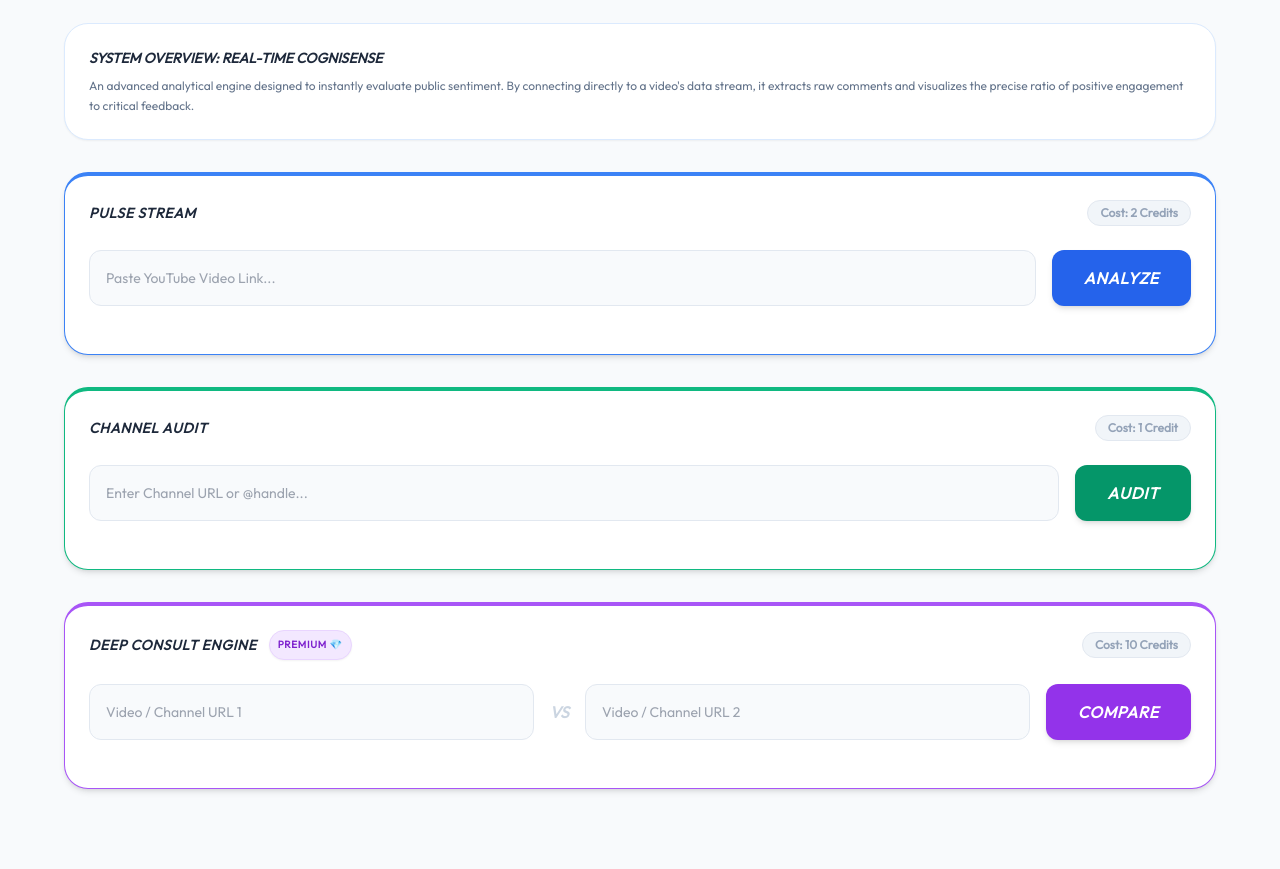
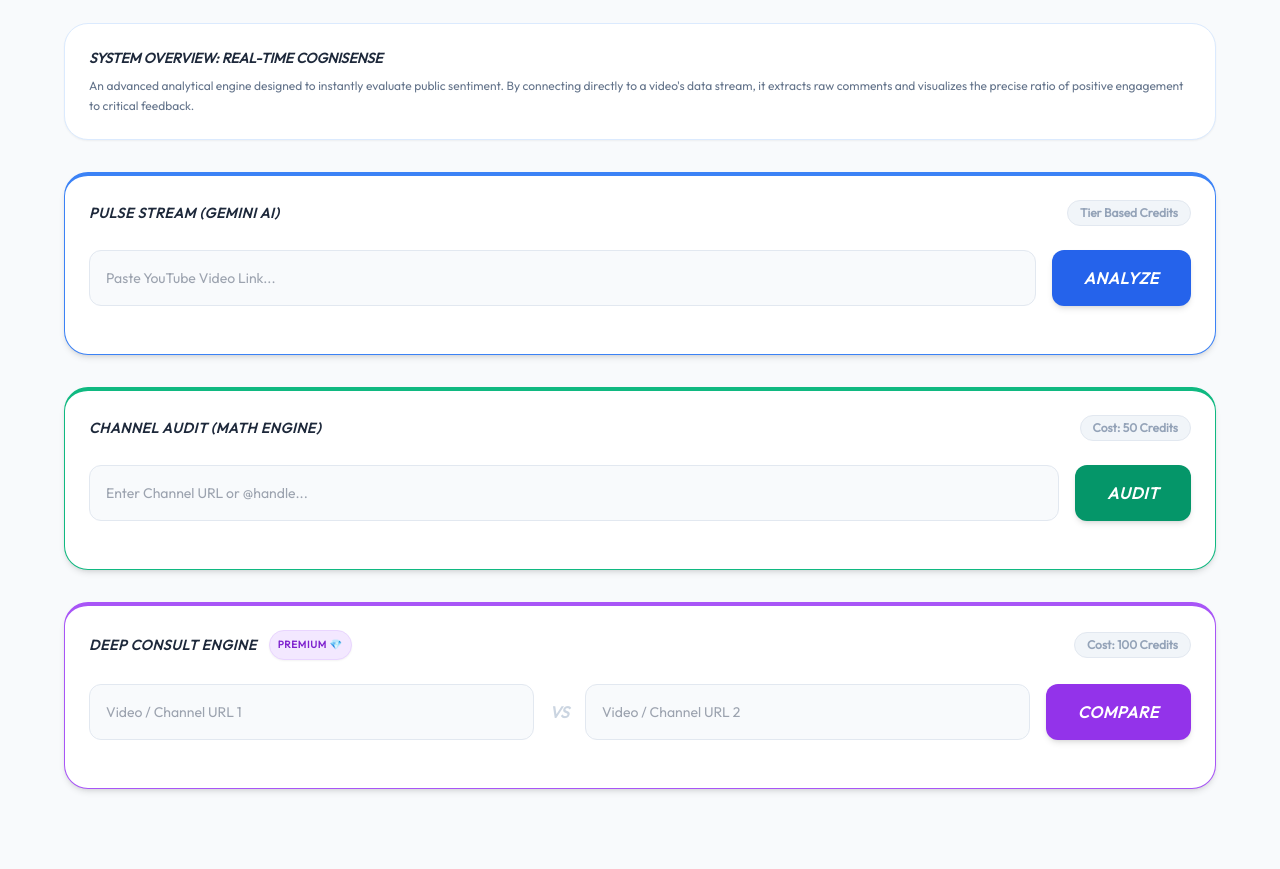
Before and after one commit to MrinalDashora/Real_Time_Analyzer, a Python web app: template templates/studio.html in a window 1280 px wide. Shown: the part 142-1011 px from the top of the page. Run offline with Jinja, Linux system fonts and the light colour scheme; the template is opened without the code that fills it, so the values that code supplies are empty; some libraries are stand-ins or nearby versions.

Commit message:
Updated Frontend UI, Chart.js embedded, and fixed overlap bug

```diff
--- a/templates/studio.html
+++ b/templates/studio.html
@@ -1,6 +1,8 @@
 {% extends 'layout.html' %}
 
 {% block content %}
+<script src="https://cdn.jsdelivr.net/npm/chart.js"></script>
+
 <div class="glass p-6 mb-8 border border-blue-100 shadow-sm">
     <h3 class="font-black italic text-sm mb-2 uppercase text-slate-800">System Overview: Real-Time CogniSense</h3>
     <p class="text-xs text-slate-500 leading-relaxed">An advanced analytical engine designed to instantly evaluate public sentiment. By connecting directly to a video's data stream, it extracts raw comments and visualizes the precise ratio of positive engagement to critical feedback.</p>
@@ -8,8 +10,8 @@
 
 <div class="glass p-6 mb-8 border-t-4 border-blue-500 shadow-md transition-all">
     <div class="flex flex-col sm:flex-row sm:justify-between sm:items-center mb-6">
-        <h2 class="font-black italic text-sm uppercase tracking-wider text-slate-800 mb-2 sm:mb-0">Pulse Stream</h2>
-        <span class="text-slate-400 text-xs font-bold bg-slate-100 px-3 py-1 rounded-full border border-slate-200">Cost: 2 Credits</span>
+        <h2 class="font-black italic text-sm uppercase tracking-wider text-slate-800 mb-2 sm:mb-0">Pulse Stream (Gemini AI)</h2>
+        <span class="text-slate-400 text-xs font-bold bg-slate-100 px-3 py-1 rounded-full border border-slate-200">Tier Based Credits</span>
     </div>
 
     <div class="flex flex-col sm:flex-row gap-4 mb-6">
@@ -30,19 +32,20 @@
         </div>
 
         <div class="flex justify-between items-end mb-2 px-1">
-            <p class="text-[10px] font-bold text-slate-400 uppercase tracking-widest">Recent Comments Stream</p>
-            <p class="text-xs font-bold text-slate-500 bg-slate-100 px-2 py-1 rounded-md border border-slate-200">Total Comments: <span id="totalMetaComments" class="text-slate-800">0</span></p>
+            <p class="text-[10px] font-bold text-slate-400 uppercase tracking-widest">Analysis Engine</p>
+            <p class="text-xs font-bold text-slate-500 bg-slate-100 px-2 py-1 rounded-md border border-slate-200">Total Comments Analysed: <span id="totalMetaComments" class="text-slate-800">0</span></p>
         </div>
 
-        <div class="p-4 border border-slate-200 rounded-xl bg-white h-48 overflow-y-auto text-xs text-slate-600 shadow-inner" id="commentStream">
+        <div class="p-4 border border-slate-200 rounded-xl bg-white h-auto text-xs text-slate-600 shadow-inner" id="commentStream">
+            <p class="text-center font-bold text-slate-400 py-4">Sentiment mapped successfully via Gemini 1.5 Flash Engine.</p>
         </div>
     </div>
 </div>
 
 <div class="glass p-6 mb-8 border-t-4 border-emerald-500 shadow-md">
     <div class="flex flex-col sm:flex-row sm:justify-between sm:items-center mb-6">
-        <h2 class="font-black italic text-sm uppercase tracking-wider text-slate-800 mb-2 sm:mb-0">Channel Audit</h2>
-        <span class="text-slate-400 text-xs font-bold bg-slate-100 px-3 py-1 rounded-full border border-slate-200">Cost: 1 Credit</span>
+        <h2 class="font-black italic text-sm uppercase tracking-wider text-slate-800 mb-2 sm:mb-0">Channel Audit (Math Engine)</h2>
+        <span class="text-slate-400 text-xs font-bold bg-slate-100 px-3 py-1 rounded-full border border-slate-200">Cost: 50 Credits</span>
     </div>
 
     <div class="flex flex-col sm:flex-row gap-4 mb-6">
@@ -50,18 +53,9 @@
         <button onclick="runAudit()" id="auditBtn" class="bg-emerald-600 hover:bg-emerald-700 text-white font-black px-8 py-4 rounded-xl transition uppercase italic tracking-wider shadow-md w-full sm:w-auto">Audit</button>
     </div>
 
-    <div id="auditResults" class="hidden animate-fade-in mt-6 pt-6 border-t border-slate-100 grid grid-cols-2 md:grid-cols-4 gap-4">
-        <div class="p-4 bg-slate-50 rounded-xl border border-slate-100 text-center">
-            <p class="text-[10px] font-bold text-slate-400 uppercase tracking-widest mb-1">Subscribers</p>
-            <p class="text-xl font-black text-slate-800" id="auditSubs">0</p>
-        </div>
-        <div class="p-4 bg-slate-50 rounded-xl border border-slate-100 text-center">
-            <p class="text-[10px] font-bold text-slate-400 uppercase tracking-widest mb-1">Total Views</p>
-            <p class="text-xl font-black text-slate-800" id="auditViews">0</p>
-        </div>
-        <div class="p-4 bg-slate-50 rounded-xl border border-slate-100 text-center">
-            <p class="text-[10px] font-bold text-slate-400 uppercase tracking-widest mb-1">Videos</p>
-            <p class="text-xl font-black text-slate-800" id="auditVids">0</p>
+    <div id="auditResults" class="hidden animate-fade-in mt-6 pt-6 border-t border-slate-100">
+        <div class="bg-white p-4 rounded-xl border border-slate-200 shadow-sm">
+            <canvas id="cognisenseAuditChart" height="100"></canvas>
         </div>
     </div>
 </div>
@@ -72,7 +66,7 @@
             Deep Consult Engine
             <span class="ml-3 text-[10px] bg-purple-100 border border-purple-200 text-purple-700 px-2 py-1 rounded-full not-italic shadow-sm">Premium 💎</span>
         </h2>
-        <span class="text-slate-400 text-xs font-bold bg-slate-100 px-3 py-1 rounded-full border border-slate-200">Cost: 10 Credits</span>
+        <span class="text-slate-400 text-xs font-bold bg-slate-100 px-3 py-1 rounded-full border border-slate-200">Cost: 100 Credits</span>
     </div>
 
     <div class="flex flex-col md:flex-row gap-4 mb-6 relative z-10">
@@ -139,6 +133,7 @@
         return num.toLocaleString('en-IN');
     }
 
+    // 1. PULSE STREAM FIXED (Aligns with new Gemini backend)
     async function runPulse() {
         const btn = document.getElementById('pulseBtn');
         const url = document.getElementById('videoUrl').value.trim();
@@ -159,21 +154,15 @@
                 if(data.error.includes("login") || data.error.includes("Authentication")) window.location.href = "/login";
             } else {
                 document.getElementById('pulseResults').classList.remove('hidden');
-                document.getElementById('posScore').innerText = data.data.positive + "%";
-                document.getElementById('negScore').innerText = data.data.negative + "%";
 
-                document.getElementById('totalMetaComments').innerText = formatNumber(data.data.meta.comments_total);
+                // Supporting both new and old backend structure natively
+                const pos = data.positive !== undefined ? data.positive : (data.data && data.data.positive ? data.data.positive : 0);
+                const neg = data.negative !== undefined ? data.negative : (data.data && data.data.negative ? data.data.negative : 0);
+                const total = data.total_comments !== undefined ? data.total_comments : (data.data && data.data.meta ? data.data.meta.comments_total : 0);
 
-                const streamBox = document.getElementById('commentStream');
-                streamBox.innerHTML = data.data.stream.map(c => {
-                    const textClass = c.sentiment === 'negative' ? 'text-rose-600 font-medium text-sm' : 'text-slate-700 text-sm';
-                    const badgeClass = c.sentiment === 'positive' ? 'text-emerald-500' : c.sentiment === 'negative' ? 'text-rose-600' : 'text-slate-400';
-
-                    return `<div class="mb-3 pb-3 border-b border-slate-100 flex items-start justify-between">
-                        <span class="${textClass}">${c.html}</span>
-                        <span class="${badgeClass} font-bold uppercase text-[10px] ml-3 mt-1 shrink-0 bg-slate-50 px-2 py-0.5 rounded">${c.sentiment}</span>
-                    </div>`
-                }).join('');
+                document.getElementById('posScore').innerText = pos + "%";
+                document.getElementById('negScore').innerText = neg + "%";
+                document.getElementById('totalMetaComments').innerText = formatNumber(total);
 
                 updateCredits(data.credits_left);
             }
@@ -183,6 +172,7 @@
         btn.innerText = "Analyze"; btn.disabled = false;
     }
 
+    // 2. CHANNEL AUDIT FIXED (Chart.js injection)
     async function runAudit() {
         const btn = document.getElementById('auditBtn');
         const url = document.getElementById('auditUrl').value.trim();
@@ -191,10 +181,10 @@
         btn.innerText = "Auditing..."; btn.disabled = true;
 
         try {
-            const res = await fetch('/audit_channel', {
+            const res = await fetch('/api/channel-audit', {
                 method: 'POST',
                 headers: {'Content-Type': 'application/json'},
-                body: JSON.stringify({channel_id: url})
+                body: JSON.stringify({url: url})
             });
             const data = await res.json();
 
@@ -203,9 +193,53 @@
                 if(data.error.includes("login") || data.error.includes("Authentication")) window.location.href = "/login";
             } else {
                 document.getElementById('auditResults').classList.remove('hidden');
-                document.getElementById('auditSubs').innerText = formatNumber(data.subscriberCount);
-                document.getElementById('auditViews').innerText = formatNumber(data.viewCount);
-                document.getElementById('auditVids').innerText = formatNumber(data.videoCount);
+
+                const ctx = document.getElementById('cognisenseAuditChart').getContext('2d');
+
+                // Destroy previous chart to prevent UI overlap glitch
+                if (window.cogniChart) { window.cogniChart.destroy(); }
+
+                window.cogniChart = new Chart(ctx, {
+                    type: 'line',
+                    data: {
+                        labels: data.labels,
+                        datasets: [
+                            {
+                                label: 'Total Views (Reach)',
+                                data: data.views,
+                                borderColor: 'rgb(59, 130, 246)',
+                                backgroundColor: 'rgba(59, 130, 246, 0.1)',
+                                yAxisID: 'yViews',
+                                tension: 0.4,
+                                fill: true
+                            },
+                            {
+                                label: 'Engagement Rate (%)',
+                                data: data.engagement,
+                                borderColor: 'rgb(16, 185, 129)',
+                                borderDash: [5, 5],
+                                yAxisID: 'yEngagement',
+                                tension: 0.4
+                            }
+                        ]
+                    },
+                    options: {
+                        responsive: true,
+                        interaction: { mode: 'index', intersect: false },
+                        scales: {
+                            yViews: {
+                                type: 'linear', display: true, position: 'left',
+                                title: { display: true, text: 'Total Views' }
+                            },
+                            yEngagement: {
+                                type: 'linear', display: true, position: 'right',
+                                title: { display: true, text: 'Engagement Rate (%)' },
+                                grid: { drawOnChartArea: false }
+                            }
+                        }
+                    }
+                });
+
                 updateCredits(data.credits_left);
             }
         } catch(e) {
@@ -214,6 +248,7 @@
         btn.innerText = "Audit"; btn.disabled = false;
     }
 
+    // 3. DEEP CONSULT FIXED (Isolated Variables to prevent Data Overlap)
     async function runVersus() {
         const btn = document.getElementById('vsBtn');
         const u1Raw = document.getElementById('vsUrl1').value.trim();
@@ -223,6 +258,12 @@
 
         const u1 = u1Raw || u2Raw;
         const u2 = (u1Raw && u2Raw) ? u2Raw : "";
+
+        // UI Reset Pre-Fetch to ensure no old data carries over
+        document.getElementById('vsName1').innerText = "Loading...";
+        document.getElementById('vsAdvice1').innerText = "-";
+        document.getElementById('vsName2').innerText = "Loading...";
+        document.getElementById('vsAdvice2').innerText = "-";
 
         btn.innerText = "Extracting Algorithmic Data..."; btn.disabled = true;
 
@@ -253,10 +294,12 @@
                     document.getElementById('vsCard1').parentElement.classList.replace('md:grid-cols-1', 'md:grid-cols-2');
                     document.getElementById('vsVerdict').innerText = data.verdict;
 
+                    // Card 1 Isolation
                     document.getElementById('vsName1').innerText = data.c1.name;
                     document.getElementById('vsSubs1').innerText = formatNumber(data.c1.subs);
                     document.getElementById('vsAdvice1').innerText = data.c1.advice;
 
+                    // Card 2 Isolation
                     document.getElementById('vsName2').innerText = data.c2.name;
                     document.getElementById('vsSubs2').innerText = formatNumber(data.c2.subs);
                     document.getElementById('vsAdvice2').innerText = data.c2.advice;
```
Also changed, not shown: app.py (+31 -0 lines).
